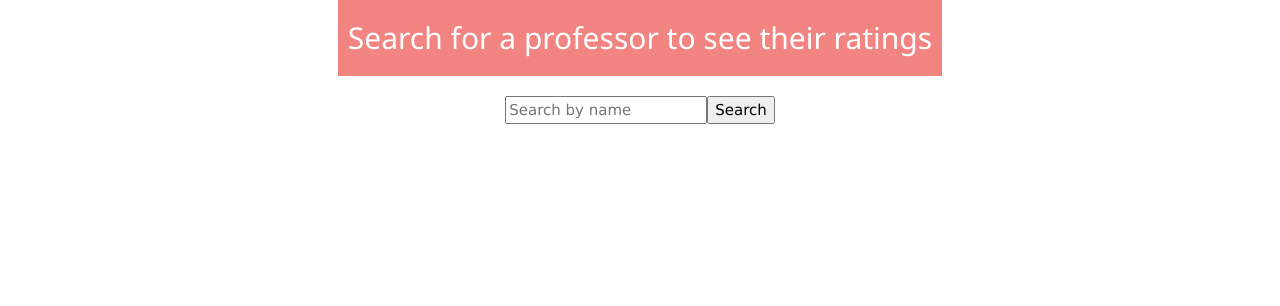
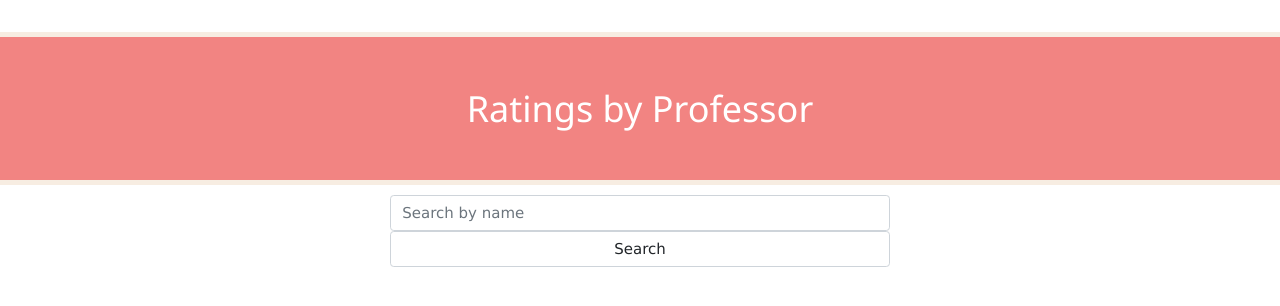
Before and after one commit to Skylarhaskiell/CS4750, a PHP site: page /viewprofessor.php in a window 1280 px wide. Shown: the part 53-359 px from the top of the page. Run offline with PHP 8.4, Linux system fonts and the light colour scheme; a user stored in the database is signed in.

Commit message:
stylizing

```diff
--- a/rating_simpleform.php
+++ b/rating_simpleform.php
@@ -110,7 +110,7 @@ if ($_SERVER['REQUEST_METHOD'] == 'POST')
     <input type="number" class="form-control" name="num_assignments" min="0" required />
   </div>
   <div class="row mb-3 mx-3">
-  <input type="submit" class="btn btn-primary" name="actionBtn" value="Add Rating" title="click to add rating">
+  <input type="submit" class="btn btn-primary" name="actionBtn" value="Add Rating" title="click to add rating" style='background-color:#f28482;'>
 </div>
 
 </form>
--- a/viewclass.php
+++ b/viewclass.php
@@ -19,12 +19,10 @@
       padding: 40px;
       margin-bottom: 20px;
       display: inline-block;
-      vertical-align: top;
       display: inline-block;
       vertical-align: top;
       width: 120%;
       display: inline-block;
-      vertical-align: top;
       padding: 30 px;
       text-align:center;
       border-radius: 10px;
--- a/viewprofessor.php
+++ b/viewprofessor.php
@@ -17,9 +17,26 @@
         .title-box {
             background-color: #f28482;
             color: white;
-            padding: 10px;
+            padding: 40px;
             margin-bottom: 20px;
-        }
+            display: inline-block;
+            vertical-align: top;
+            display: inline-block;
+            vertical-align: top;
+            width: 120%;
+            display: inline-block;
+            vertical-align: top;
+            padding: 30 px;
+            text-align:center;
+            border-radius: 10px;
+            border-color: #f7ede2;
+            border-width: 5px;
+            border-style: solid;
+            margin-top: 10px;
+            margin-left: 10px;
+            margin-right: 10px;
+            margin-bottom: 10px;
+            }
         .class-list {
             margin-top: 20px;
             padding: 10px;
@@ -127,10 +144,11 @@
     // // Display the dropdown with the list of professors
     // if ($result->rowCount() > 0) {
         echo "<div class='container'>";
-        echo "<div class='title-box'><h2>Search for a professor to see their ratings</h2></div>";
+        echo '<br>';
+        echo "<div class='title-box'><h1>Ratings by Professor</h1></div>";
         echo "<form action='' method='post'>";
-        echo "<input type='text' name='search' placeholder='Search by name'>";
-        echo "<input type='submit' value='Search'>";
+        echo "<input type='text' name='search' placeholder='Search by name' style='width:500px;' class='form-control'>";
+        echo "<input type='submit' value='Search'  class='form-control'>";
         echo "</form>";
 
         echo "</div>";
```
Also changed, not shown: simpleform.php (+4 -4 lines).
